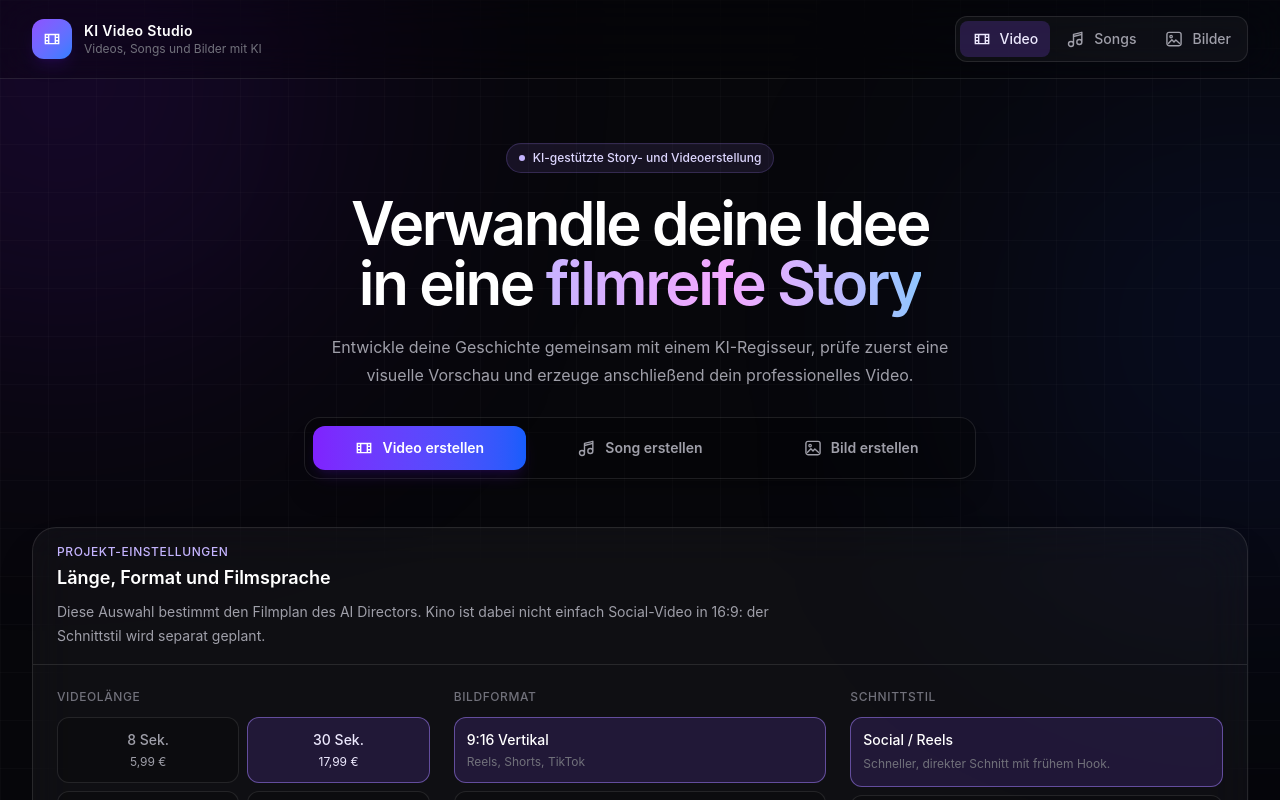
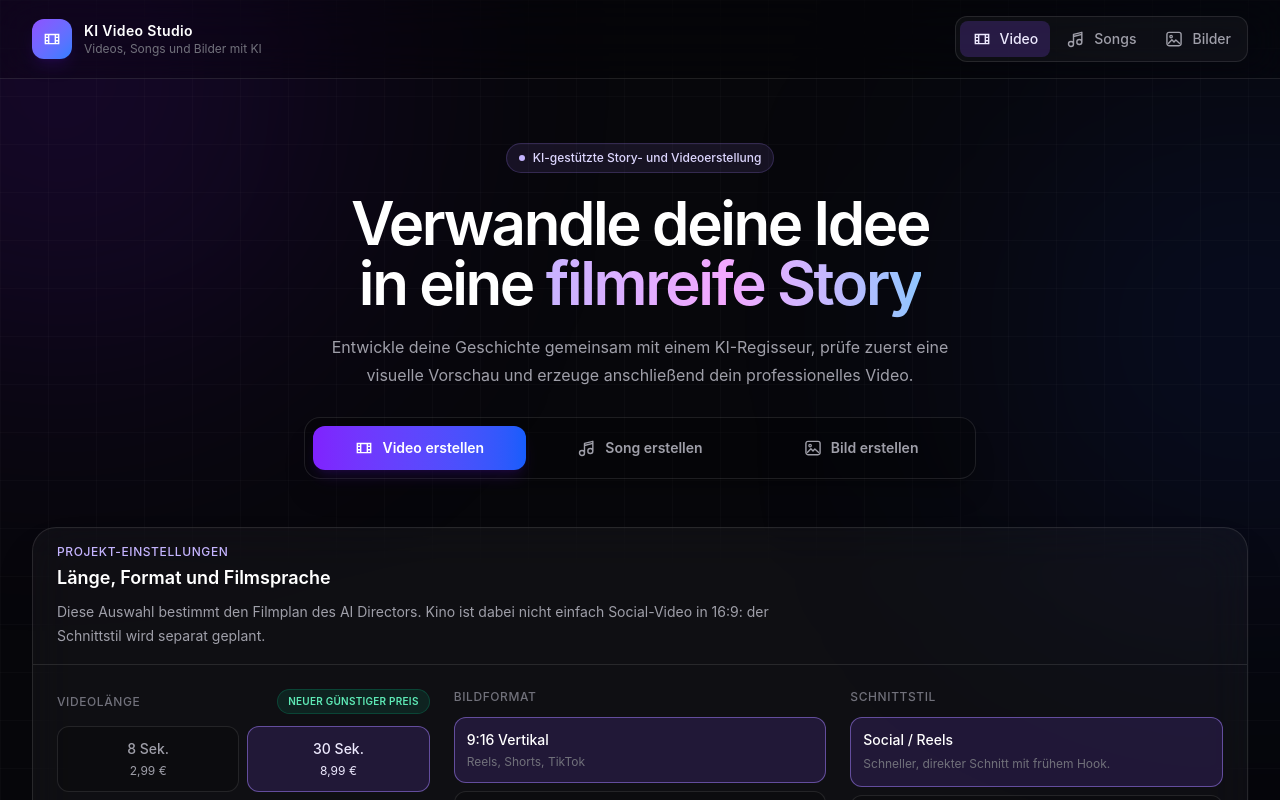
Before and after one commit to acelik61hekim-code/neu-, a Next.js app: page /ki-video-erstellen in a window 1280 px wide. Shown: the top 800 px of the page. Built offline with nearby package versions, Linux system fonts and the light colour scheme.

Commit message:
Lower video prices for customer acquisition

```diff
--- a/app/ki-video-erstellen/page.tsx
+++ b/app/ki-video-erstellen/page.tsx
@@ -1,5 +1,6 @@
 import { StudioHome } from "@/app/page";
 import SeoContent, { type SeoFaq } from "@/components/SeoContent";
+import { VIDEO_PRICE_CENTS } from "@/lib/pricing";
 import { productJsonLd, productMetadata } from "@/lib/seo";
 import { STUDIO_PATHS } from "@/lib/site";
 
@@ -34,8 +35,8 @@ const jsonLd = productJsonLd({
   description,
   path: STUDIO_PATHS.video,
   category: "MultimediaApplication",
-  lowPrice: "5.99",
-  highPrice: "59.99",
+  lowPrice: String(VIDEO_PRICE_CENTS[8] / 100),
+  highPrice: String(VIDEO_PRICE_CENTS[120] / 100),
   offerCount: 4,
   features: ["Text zu Video", "Story- und Szenenplanung", "Formate 9:16 und 16:9", "Videos bis zu zwei Minuten"],
   faqs,
--- a/app/page.tsx
+++ b/app/page.tsx
@@ -875,9 +875,14 @@ export function StudioHome({
 
           <div className="grid gap-6 p-5 sm:p-6 xl:grid-cols-3">
             <div>
-              <p className="mb-3 text-xs font-medium uppercase tracking-wider text-zinc-500">
-                Videolänge
-              </p>
+              <div className="mb-3 flex flex-wrap items-center justify-between gap-2">
+                <p className="text-xs font-medium uppercase tracking-wider text-zinc-500">
+                  Videolänge
+                </p>
+                <span className="rounded-full border border-emerald-400/20 bg-emerald-400/10 px-2.5 py-1 text-[10px] font-semibold uppercase tracking-wide text-emerald-300">
+                  Neuer günstiger Preis
+                </span>
+              </div>
 
               <div className="grid grid-cols-2 gap-2 sm:grid-cols-4 xl:grid-cols-2">
                 {VIDEO_DURATION_OPTIONS.map(
--- a/lib/pricing.ts
+++ b/lib/pricing.ts
@@ -1,13 +1,13 @@
 import type { VideoDurationSeconds } from "@/types/story";
 
 export const VIDEO_PRICE_CENTS = {
-  8: 599,
-  30: 1799,
-  60: 3299,
-  120: 5999,
-  180: 8999,
-  240: 10999,
-  300: 12999,
+  8: 299,
+  30: 899,
+  60: 1599,
+  120: 2999,
+  180: 4299,
+  240: 5499,
+  300: 6499,
 } as const satisfies Record<VideoDurationSeconds, number>;
 
 export const CURRENTLY_RELEASED_MAX_DURATION_SECONDS: VideoDurationSeconds = 120;
```
